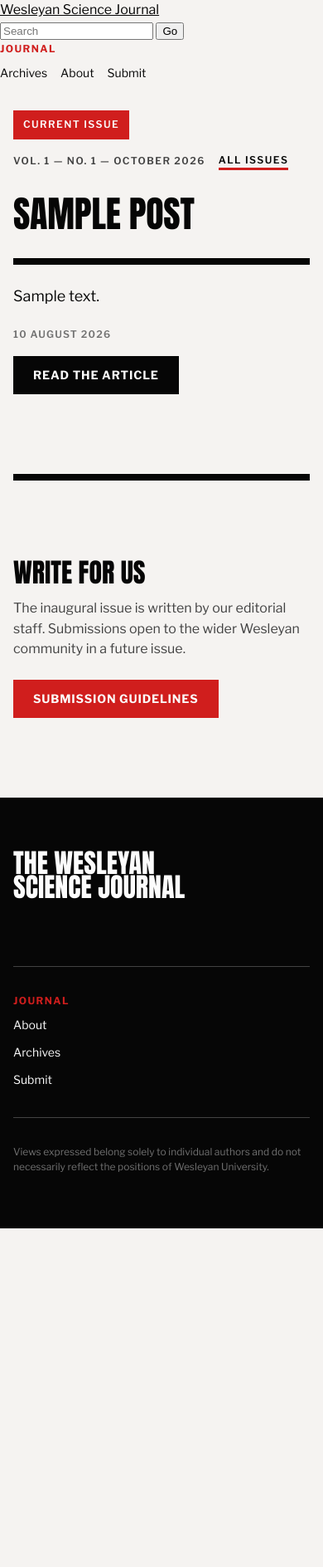
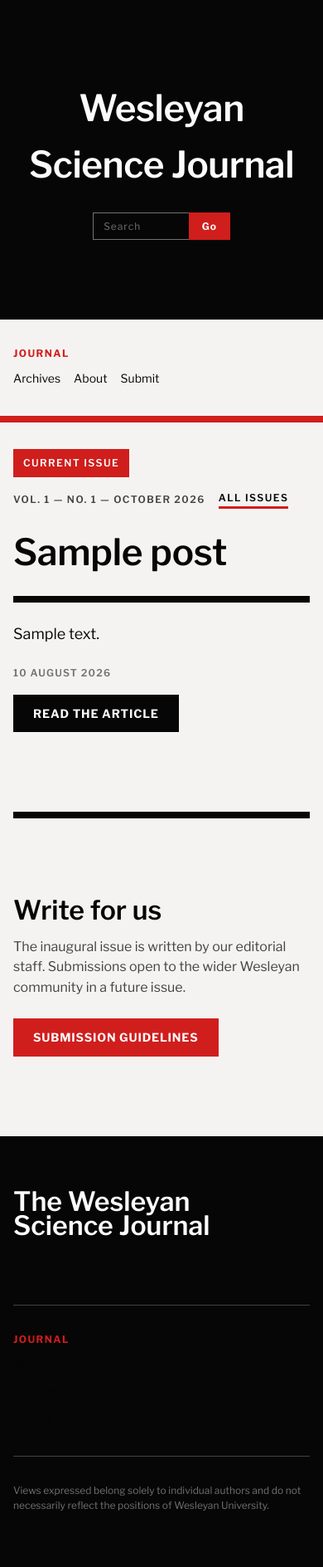
Before and after one commit to Builder106/wesscijo, a WordPress theme: template themes/wessci-hybrid-a/index.php in a window 390 px wide. Shown: the whole page at 83% size. Before the commit the page ends 1480 px from the top, so only its background shows below. Run offline with PHP 8.4 and a stand-in for WordPress, Linux system fonts and the light colour scheme; the site name, menu and one post (Sample post) are stand-ins, and other content is empty.

Commit message:
Add hybrid-a hero/white-index styles, de-intensify heading type

```diff
--- a/themes/wessci-hybrid-a/style.css
+++ b/themes/wessci-hybrid-a/style.css
@@ -21,7 +21,7 @@ Text Domain: wessci-hybrid-a
 	--color-gold:     oklch(70% 0.10 78);
 	--color-focus:    oklch(55% 0.21 28);
 
-	--font-display: "Anton", "Arial Narrow", sans-serif;
+	--font-display: "Libre Franklin", system-ui, sans-serif;
 	--font-body:    "Libre Franklin", system-ui, sans-serif;
 
 	/* condensed caps set tall — ceilings held down so a long headline wraps
@@ -99,34 +99,30 @@ h1, h2, h3 {
 }
 .skip-link:focus { left: 0; }
 
-/* ---------- masthead · N7 slab + permanent index ---------- */
-.masthead { border-bottom: var(--rule-slab) solid var(--color-accent); }
-
-.bar { padding-inline: var(--space-6); }
-
-.bar--top {
+/* ---------- hero: black band + white index ---------- */
+.hero__top {
 	background: var(--color-ink);
 	color: var(--color-invert);
 	display: flex;
+	flex-direction: column;
 	align-items: center;
-	justify-content: space-between;
+	justify-content: center;
 	gap: var(--space-6);
-	padding-block: var(--space-4);
-	flex-wrap: wrap;
+	padding-block: var(--space-24);
+	text-align: center;
 }
 
-.wordmark { display: flex; align-items: center; gap: var(--space-3); text-decoration: none; }
-.wordmark__mark { width: 14px; height: 14px; background: var(--color-accent); flex-shrink: 0; }
-.wordmark__text {
+.hero__wordmark {
 	font-family: var(--font-display);
-	font-size: clamp(1.1rem, 2.2vw, 1.6rem);
-	letter-spacing: 0.02em;
-	text-transform: uppercase;
-	white-space: nowrap;
+	font-weight: 600;
+	font-size: var(--text-display);
+	letter-spacing: -0.01em;
+	color: var(--color-invert);
+	text-decoration: none;
 }
 
-.search { display: flex; align-items: stretch; }
-.search__input {
+.hero__search { display: flex; align-items: stretch; }
+.hero__search-input {
 	background: none;
 	border: var(--rule-hair) solid var(--color-ink-3);
 	border-right: 0;
@@ -135,11 +131,11 @@ h1, h2, h3 {
 	font-size: var(--text-xs);
 	letter-spacing: 0.08em;
 	padding: var(--space-2) var(--space-3);
-	width: 12ch;
+	width: 14ch;
 }
-.search__input::placeholder { color: var(--color-ink-3); }
-.search__input:focus { outline: none; border-color: var(--color-accent); }
-.search__submit {
+.hero__search-input::placeholder { color: var(--color-ink-3); }
+.hero__search-input:focus { outline: none; border-color: var(--color-accent); }
+.hero__search-submit {
 	background: var(--color-accent);
 	color: var(--color-invert);
 	border: 0;
@@ -147,20 +143,22 @@ h1, h2, h3 {
 	font-weight: 700;
 	font-size: var(--text-xs);
 	letter-spacing: 0.08em;
-	text-transform: uppercase;
 	padding-inline: var(--space-4);
 	cursor: pointer;
 }
-.search__submit:hover { background: var(--color-accent-2); }
+.hero__search-submit:hover { background: var(--color-accent-2); }
 
-.bar--index {
-	background: var(--color-ink);
-	color: var(--color-invert);
+/* transition: black band above, white index below — no gradient, a hard cut
+   reads cleaner at this contrast level and matches the brief's "background
+   transitions to white" instruction literally */
+.hero__index {
+	background: var(--color-paper);
+	color: var(--color-ink);
 	display: flex;
 	gap: var(--space-12);
 	flex-wrap: wrap;
-	padding-block: var(--space-4) var(--space-6);
-	border-top: var(--rule-hair) solid var(--color-ink-2);
+	padding: var(--space-8) var(--space-6);
+	border-bottom: var(--rule-slab) solid var(--color-accent);
 }
 
 .index-group { display: flex; flex-direction: column; gap: var(--space-2); min-width: 0; }
@@ -177,6 +175,7 @@ h1, h2, h3 {
 .index-group__list a {
 	font-size: var(--text-sm);
 	text-decoration: none;
+	color: var(--color-ink);
 	border-bottom: var(--rule-hair) solid transparent;
 	transition: border-color var(--dur-fast) var(--ease-out);
 }
@@ -222,8 +221,7 @@ h1, h2, h3 {
 .lead__title {
 	font-family: var(--font-display);
 	font-size: var(--text-display);
-	font-weight: 400;
-	text-transform: uppercase;
+	font-weight: 600;
 	letter-spacing: -0.005em;
 	margin-bottom: var(--space-8);
 }
@@ -283,8 +281,7 @@ h1, h2, h3 {
 .division__title {
 	font-family: var(--font-display);
 	font-size: var(--text-4xl);
-	font-weight: 400;
-	text-transform: uppercase;
+	font-weight: 600;
 	border-bottom: var(--rule-slab) solid var(--color-ink);
 	padding-bottom: var(--space-4);
 	margin-bottom: var(--space-8);
@@ -314,8 +311,7 @@ h1, h2, h3 {
 .card__title {
 	font-family: var(--font-display);
 	font-size: var(--text-2xl);
-	font-weight: 400;
-	text-transform: uppercase;
+	font-weight: 600;
 	line-height: 1.04;
 	letter-spacing: 0.005em;
 }
@@ -331,8 +327,7 @@ h1, h2, h3 {
 .article__title {
 	font-family: var(--font-display);
 	font-size: var(--text-4xl);
-	font-weight: 400;
-	text-transform: uppercase;
+	font-weight: 600;
 	margin-block: var(--space-6) var(--space-4);
 	max-width: 20ch;
 }
@@ -353,8 +348,7 @@ h1, h2, h3 {
 .prose h2 {
 	font-family: var(--font-display);
 	font-size: var(--text-4xl);
-	font-weight: 400;
-	text-transform: uppercase;
+	font-weight: 600;
 	color: var(--color-ink);
 	margin-top: var(--space-12) !important;
 }
@@ -391,8 +385,7 @@ h1, h2, h3 {
 .submit__title {
 	font-family: var(--font-display);
 	font-size: var(--text-4xl);
-	font-weight: 400;
-	text-transform: uppercase;
+	font-weight: 600;
 	margin-block: var(--space-8) var(--space-4);
 }
 .submit__copy { color: var(--color-ink-2); max-width: var(--measure); }
@@ -412,7 +405,7 @@ h1, h2, h3 {
 .colophon__name {
 	font-family: var(--font-display);
 	font-size: clamp(2rem, 5vw, 3.6rem);
-	text-transform: uppercase;
+	font-weight: 600;
 	line-height: 0.92;
 }
 .colophon__tag { color: var(--color-ink-3); max-width: 34ch; }
@@ -446,15 +439,15 @@ h1, h2, h3 {
 	.card { grid-column: auto; }
 	.card--wide { grid-column: span 2; }
 	.lead__strip { grid-template-columns: minmax(0, 1fr); gap: var(--space-6); }
-	.bar--index { gap: var(--space-8); }
+	.hero__index { gap: var(--space-8); }
 }
 
 @media (max-width: 720px) {
-	.site-main, .bar, .colophon { padding-inline: var(--space-4); }
+	.site-main, .hero__top, .hero__index, .colophon { padding-inline: var(--space-4); }
 	.cards { grid-template-columns: minmax(0, 1fr); }
 	.card, .card--wide { grid-column: auto; }
 	.colophon__top { grid-template-columns: minmax(0, 1fr); align-items: start; }
-	.bar--index { flex-direction: column; gap: var(--space-6); }
+	.hero__index { flex-direction: column; gap: var(--space-6); }
 	.issuebar__link { margin-inline-start: 0; }
 	.division { padding-block: var(--space-12); }
 }
```
